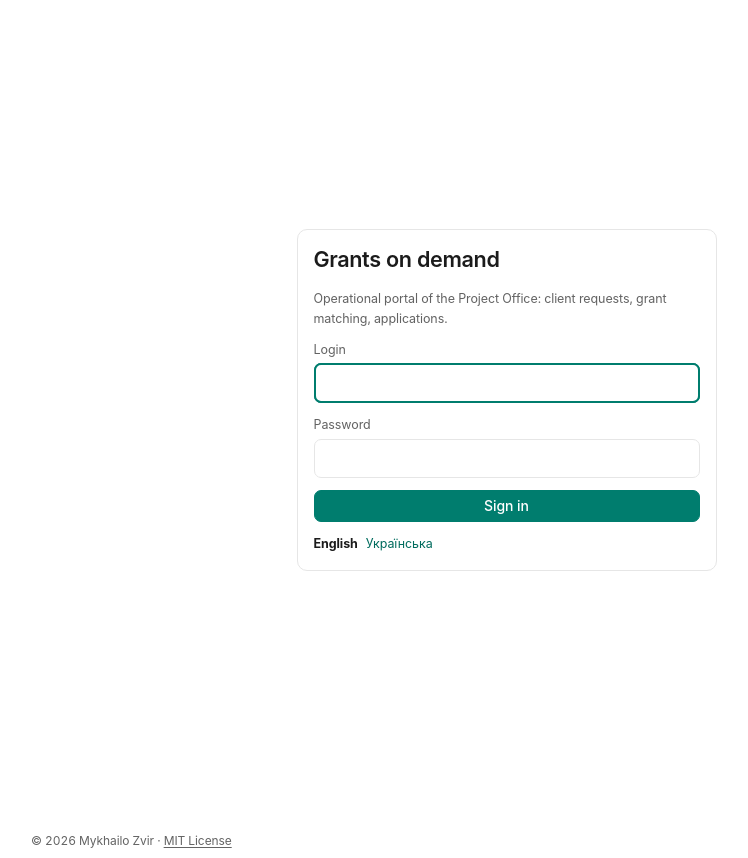
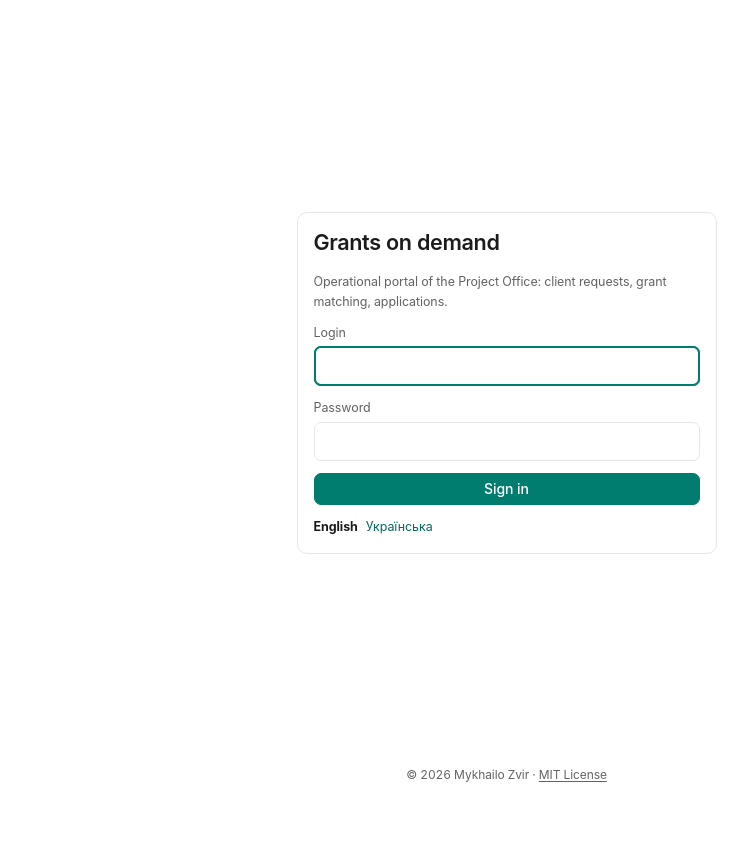
Before and after one commit to zvirmykhailo1987-cyber/hranty, a FastAPI app: page /login in a window 1280 px wide. Shown: the whole page, without its empty margins (126-874 px from the left). After the commit the page ends 782 px from the top, so only its background shows below. Run offline with FastAPI, Linux system fonts and the light colour scheme; parts of the project's set-up code (start-up, migrations or seed data) failed here and were passed over.

Commit message:
Keep the guest-page footer on the first screen
The sign-in card fills 100dvh, which pushed the copyright line below the fold
and added a scrollbar. Guest pages now share a column with the footer; the
footer block is also centred rather than only its text.

Co-Authored-By: Claude Opus 5.5 <noreply@anthropic.com>

```diff
--- a/static/app.css
+++ b/static/app.css
@@ -157,6 +157,10 @@ table.k-tab td{ vertical-align:top }
 
 /* ── Shell additions (vitryna): guest pages, profile menu, language switch ── */
 .gost{ min-block-size:100dvh; display:grid; place-items:center; padding:24px }
+/* Guest pages: the copyright line shares the first screen instead of pushing below the fold. */
+.gost-stoyka{ min-block-size:100dvh; display:flex; flex-direction:column }
+.gost-stoyka > .gost{ flex:1 0 auto; min-block-size:0 }
+.gost-stoyka > .avtorstvo{ margin-block:0; padding:0 16px 16px }
 .gost-forma{ inline-size:min(420px,100%) }
 .pomylka-panel{ inline-size:min(560px,100%); margin-inline:auto }
 .pomylka-kod{ font-size:2.6rem; font-weight:700; line-height:1; margin:0; color:var(--prygl) }
@@ -182,5 +186,5 @@ html [hidden] { display: none !important }
   .spysok > li > :first-child{ grid-column:1 / -1; justify-self:start }
   .spysok .meta{ grid-column:1 / -1 }
 }
-.avtorstvo{margin:32px 0 8px;font-size:12px;line-height:1.5;color:var(--prygl,#6b7280);text-align:center}
+.avtorstvo{margin:32px auto 8px;font-size:12px;line-height:1.5;color:var(--prygl,#6b7280);text-align:center}
 .avtorstvo a{color:inherit;text-decoration:underline;text-underline-offset:2px}
--- a/templates/base.html
+++ b/templates/base.html
@@ -54,8 +54,10 @@
   </main>
 </div>
 {% else %}
+<div class="gost-stoyka">
 {% block bez_vkhodu %}{% endblock %}
 <p class="avtorstvo">© 2026 Mykhailo Zvir · <a href="https://github.com/zvirmykhailo1987-cyber/hranty/blob/main/LICENSE" rel="license">MIT License</a></p>
+</div>
 {% endif %}
 </body>
 </html>
```
